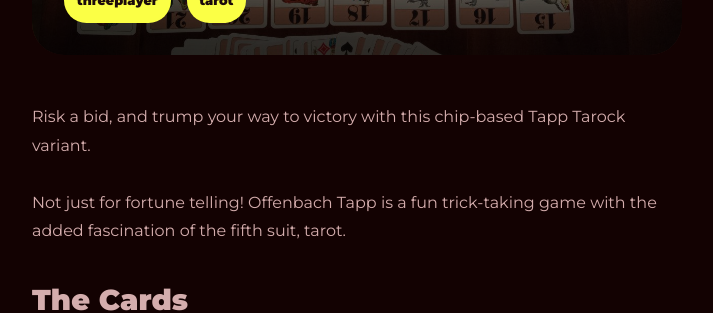
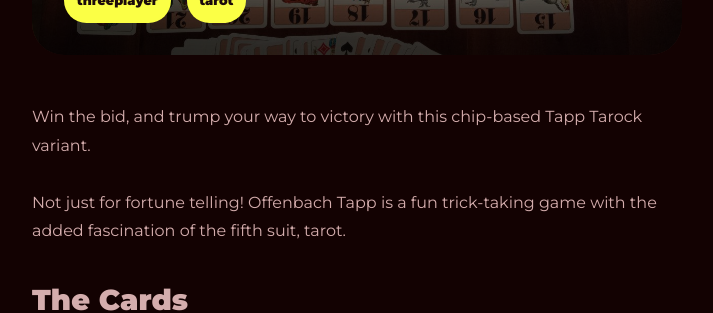
Before and after one commit to BrianInGermany/oldcardgames, a Jekyll site: the page built from all_collections/_posts/2022-12-18-tapp_tarock.markdown, in a window 1280 px wide and 900 px high. Shown: the part 407-720 px from the top of the window, without its empty margins (283-996 px from the left). Built offline with Jekyll 4.4.1, drawn with Linux system fonts in a browser that asks for light colours.

Commit message:
edit desc.

```diff
--- a/all_collections/_posts/2022-12-18-tapp_tarock.markdown
+++ b/all_collections/_posts/2022-12-18-tapp_tarock.markdown
@@ -1,12 +1,12 @@
 ---
 layout: post
 title:  "Offenbach Tapp: Tarot for Three"
-description: "Risk a bid, and trump your way to victory with this chip-based Tapp Tarock variant."
+description: "Win the bid, and trump your way to victory with this chip-based Tapp Tarock variant."
 date:   2022-12-18 11:39:00
 categories: ["threeplayer","tarot"]
 thumbnail: "/assets/images/tarock.jpg"
 ---
-Risk a bid, and trump your way to victory with this chip-based Tapp Tarock variant.
+Win the bid, and trump your way to victory with this chip-based Tapp Tarock variant.
 
 Not just for fortune telling! Offenbach Tapp is a fun trick-taking game with the added fascination of the fifth suit, tarot.
 
```
